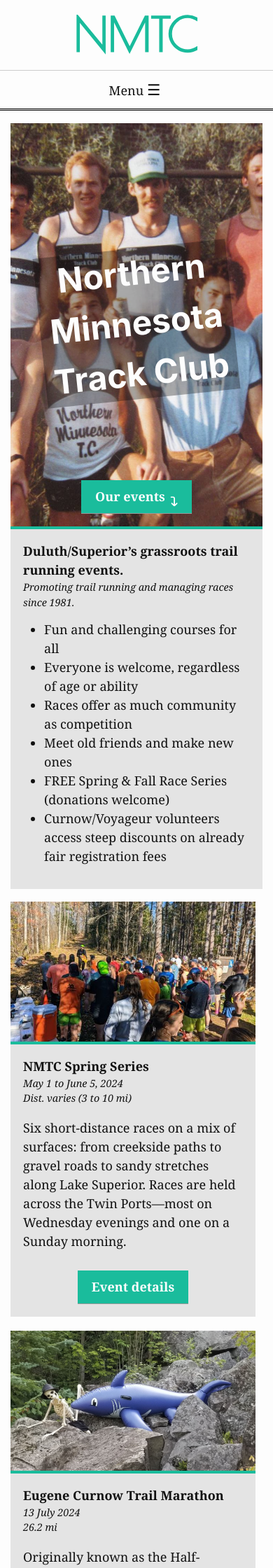
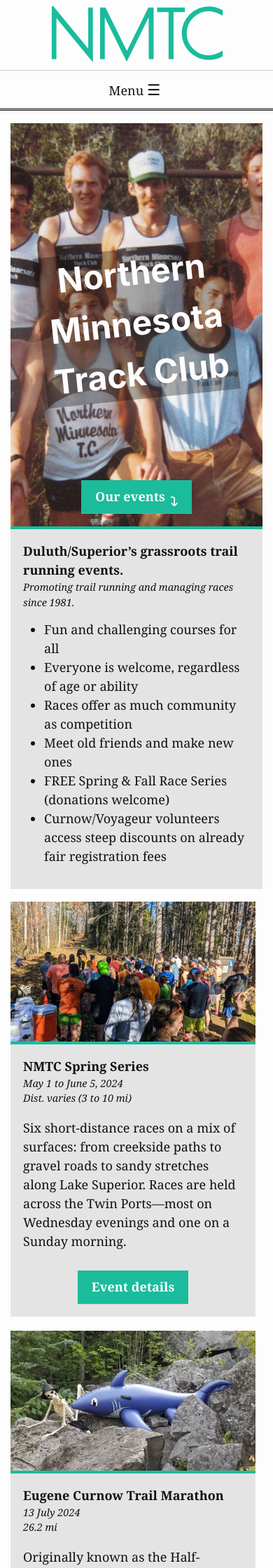
Before and after one commit to nmtc-run/nmtc-run.github.io, a Jekyll site: the page built from index.md, in a window 390 px wide. Shown: the top 2240 px of the page at 70% size. Built offline with Jekyll 4.4.1, drawn with Linux system fonts in a browser that asks for light colours.

Commit message:
testing several mobile-friendly changes

```diff
--- a/_sass/nmtc/_base.scss
+++ b/_sass/nmtc/_base.scss
@@ -13,6 +13,15 @@
 /**
  * Basic styling
  */
+
+html, body {
+   overscroll-behavior: none; /* Prevent horizontal scroll bouncing */
+ }
+
+html {
+  background-color: darken($background-color,60%);
+}
+
 body {
   font: $base-font-weight #{$base-font-size}/#{$base-line-height} $base-font-family;
   color: $text-color;
--- a/_sass/nmtc/_menu.scss
+++ b/_sass/nmtc/_menu.scss
@@ -21,6 +21,7 @@
   max-height: 100%;
   margin: 0 auto;
   padding: 2em;
+  text-align: center;
 }
 
 .menu-wrapper {
@@ -158,6 +159,10 @@
     min-width: 200px;
   }
 
+  .logo * {
+    padding: 0;
+  }
+
   .menu {
    display: none;
    position: fixed;
```
